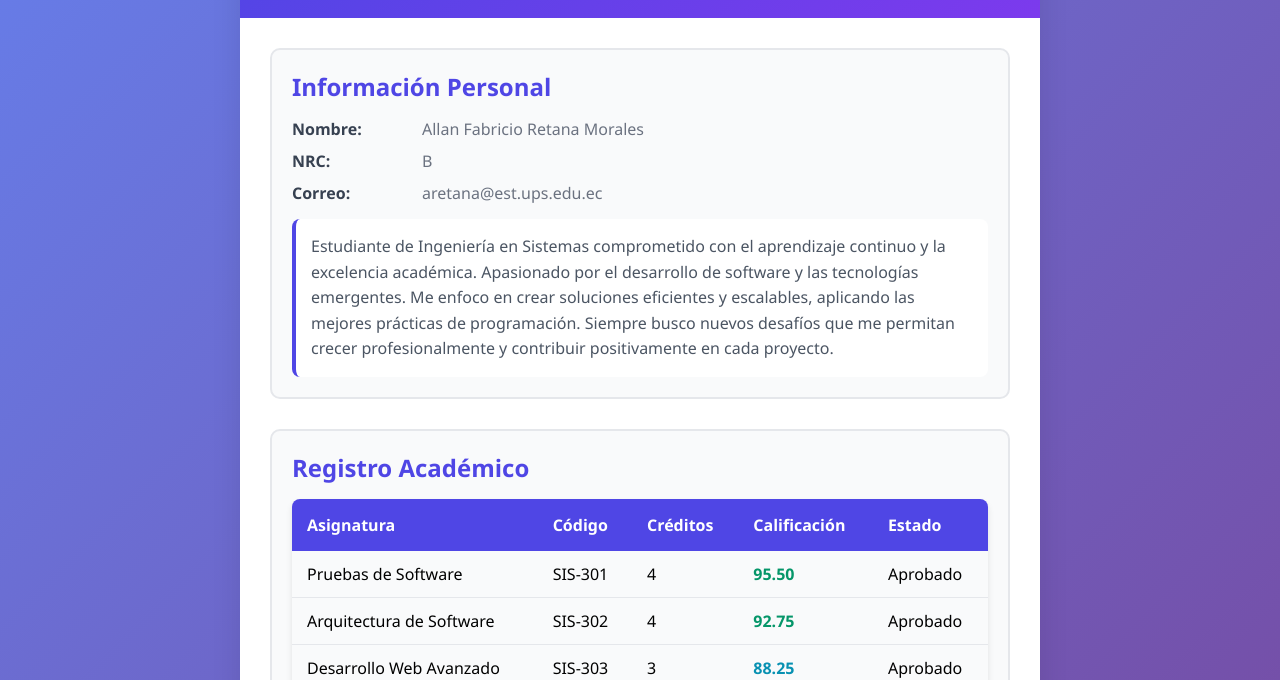
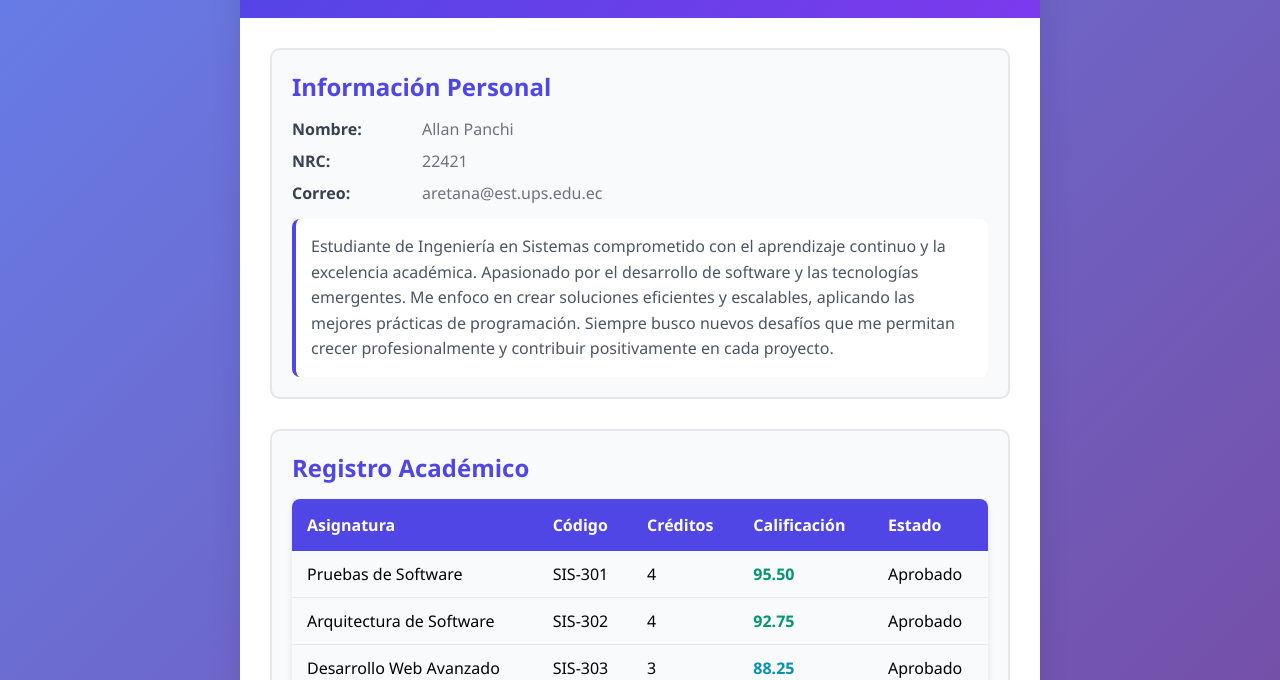
Before and after one commit to AllanPanchi/ConjuntaP3_Pruebas, a website: page public/index.html in a window 1280 px wide. Shown: the part 127-807 px from the top of the page. Drawn offline with Linux system fonts and the light colour scheme.

Commit message:
Cambios Finales

```diff
--- a/public/index.html
+++ b/public/index.html
@@ -179,11 +179,11 @@
                 <div class="profile-info">
                     <div class="info-item">
                         <span class="info-label">Nombre:</span>
-                        <span class="info-value">Allan Fabricio Retana Morales</span>
+                        <span class="info-value">Allan Panchi</span>
                     </div>
                     <div class="info-item">
                         <span class="info-label">NRC:</span>
-                        <span class="info-value">B</span>
+                        <span class="info-value">22421</span>
                     </div>
                     <div class="info-item">
                         <span class="info-label">Correo:</span>
```
